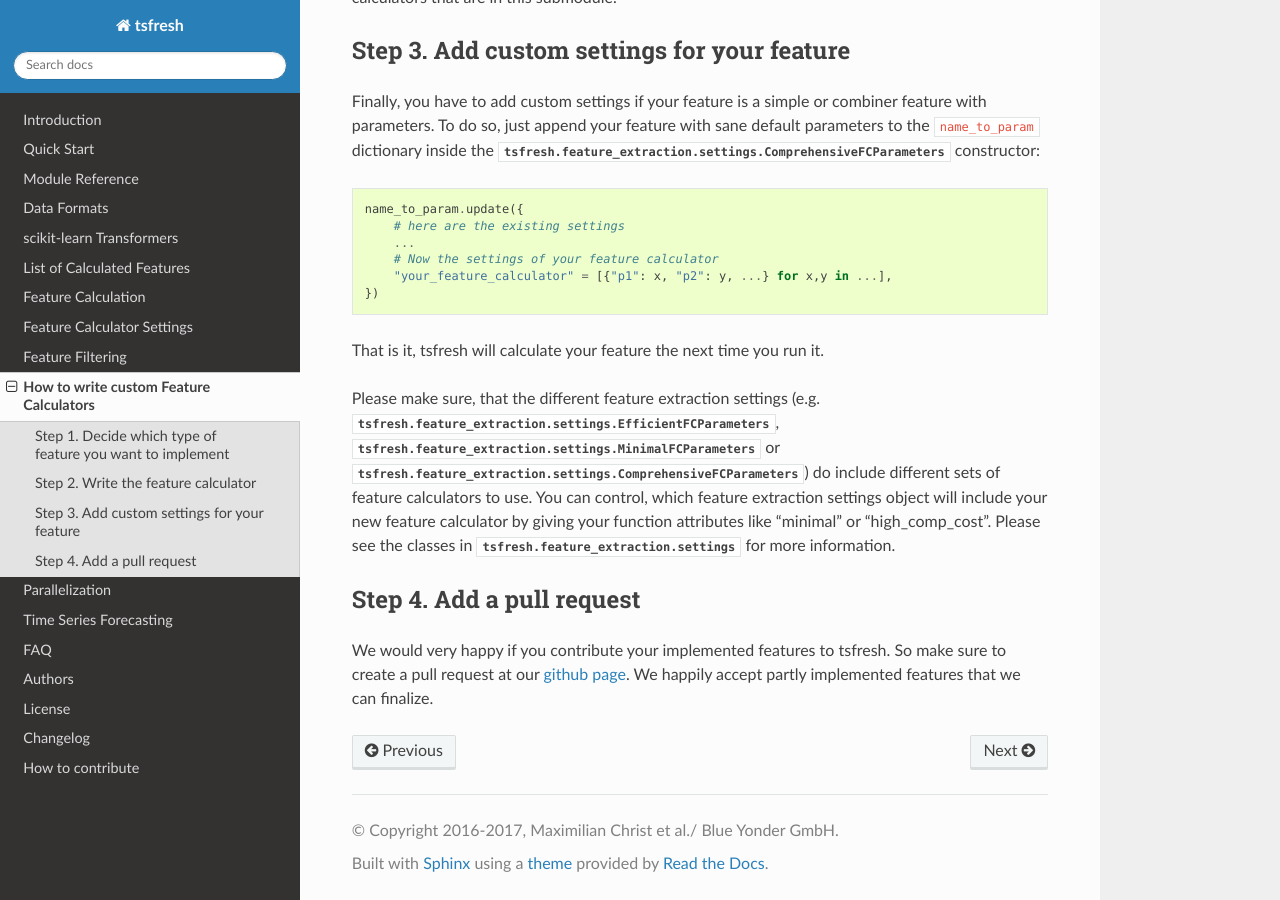
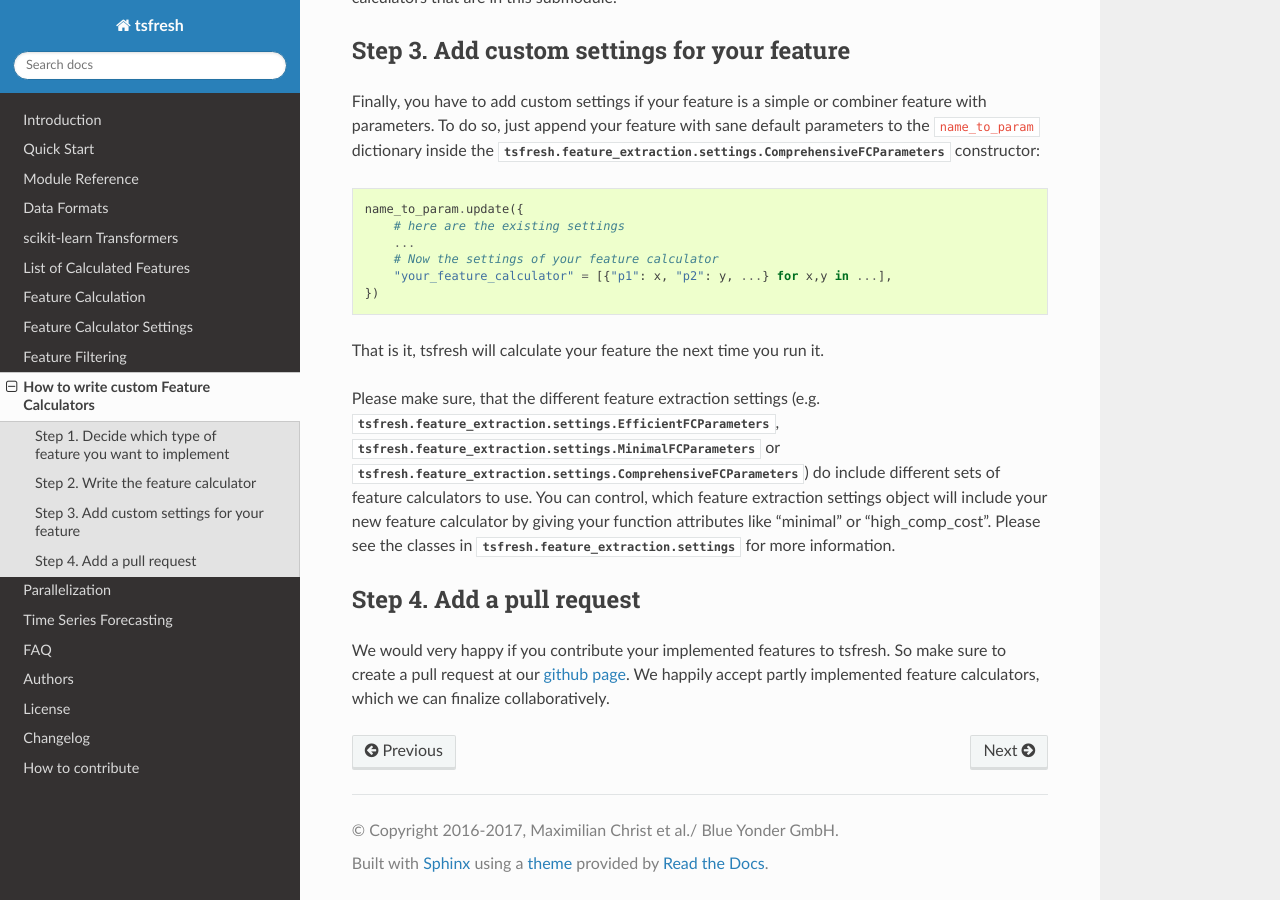
Before and after one commit to blue-yonder/tsfresh, a Sphinx documentation site: the page built from docs/text/how_to_add_custom_feature.rst, in a window 1280 px wide and 900 px high, scrolled down 1932 px. Built offline with Sphinx 7.4.7 and the Read the Docs theme 2.0.0, drawn with Linux system fonts in a browser that asks for light colours; formulas are drawn with MathJax 3; the version number could not be read and is left out.

Commit message:
smoother formulation

```diff
--- a/docs/text/how_to_add_custom_feature.rst
+++ b/docs/text/how_to_add_custom_feature.rst
@@ -129,5 +129,5 @@ Step 4. Add a pull request
 --------------------------
 
 We would very happy if you contribute your implemented features to tsfresh. So make sure to create a pull request at our
-`github page <https://github.com/blue-yonder/tsfresh>`_. We happily accept partly implemented features that we can
-finalize.
+`github page <https://github.com/blue-yonder/tsfresh>`_. We happily accept partly implemented feature calculators, which
+we can finalize collaboratively.
```
